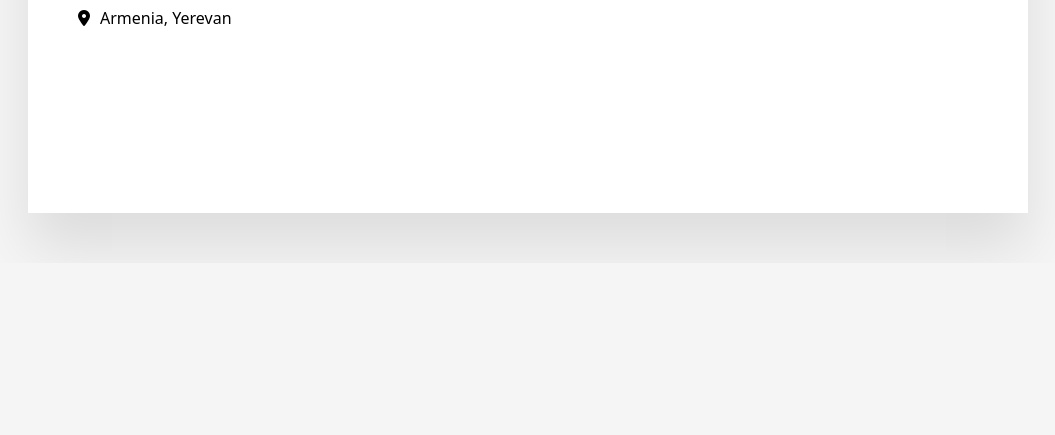
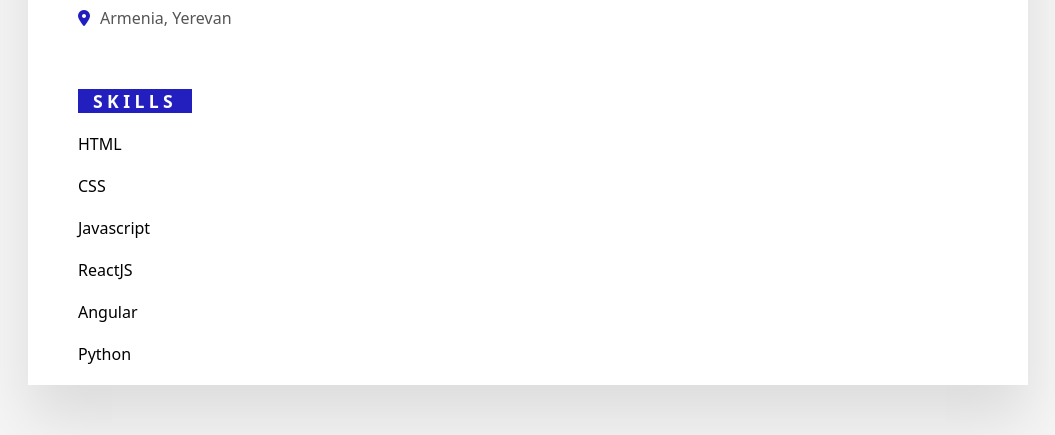
Before and after one commit to Hasul79/CV__Html-CSS, a plain HTML site: page index.html in a window 1280 px wide. Shown: the part 837-1272 px from the top of the page, without its empty margins (112-1167 px from the left). Before the commit the page ends 1100 px from the top, so only its background shows below. Drawn offline with Linux system fonts and the light colour scheme.

Commit message:
add style

```diff
--- a/index.html
+++ b/index.html
@@ -53,6 +53,33 @@
                         <span class="text">Armenia, Yerevan</span>
                     </li>
                 </ul>
+                <h4>Skills</h4>
+                <div class="skills">
+                    <div class="skillsBox" style="--i:50%;">
+                        <p>HTML</p>
+                        <div class="value"></div>
+                    </div>
+                    <div class="skillsBox" style="--i:50%;">
+                        <p>CSS</p>
+                        <div class="value"></div>
+                    </div>
+                    <div class="skillsBox" style="--i:50%;">
+                        <p>Javascript</p>
+                        <div class="value"></div>
+                    </div>
+                    <div class="skillsBox" style="--i:50%;">
+                        <p>ReactJS</p>
+                        <div class="value"></div>
+                    </div>
+                    <div class="skillsBox" style="--i:50%;">
+                        <p>Angular</p>
+                        <div class="value"></div>
+                    </div>
+                    <div class="skillsBox" style="--i:50%;">
+                        <p>Python </p>
+                        <div class="value"></div>
+                    </div>
+                </div>
             </div>
             <div class="right_side"></div>
         </div>
--- a/style.css
+++ b/style.css
@@ -71,7 +71,7 @@ h2 span {
 .bottom .left_side{
  margin-top: 50px;
 }
-h4{
+h4 {
     font-size: 1.1em;
     text-transform: uppercase;
     letter-spacing: 0.25em;
@@ -82,15 +82,35 @@ h4{
     margin-top: 40px;
     display: inline-flex;
 }
-.contactInfo{
+.contactInfo {
     position: relative;
     display: flex;
     flex-direction: column;
     gap: 20px;
     margin: 20px 0;
 }
-.contactInfo li{
+.contactInfo li {
     list-style: none;
     display: flex;
     gap: 10px;
 }
+.contactInfo li .icon {
+    color: #231fbf;
+}
+.contactInfo li .text {
+ color: #555;
+}
+.skills {
+    position: relative;
+    width: 100%;
+    display: flex;
+    flex-direction: column;
+    gap: 20px;
+    margin: 20px 0;
+}
+.skills .skillsBox {
+    position: relative;
+    display: grid;
+    align-items: center;
+    grid-template-columns: 2fr 3fr;
+}
```
